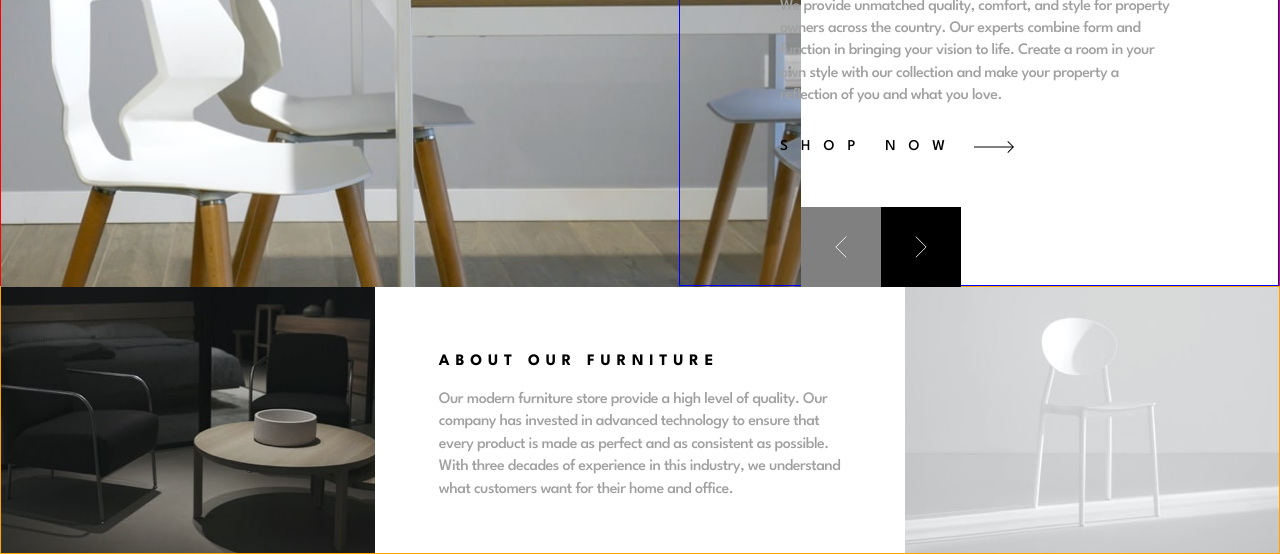
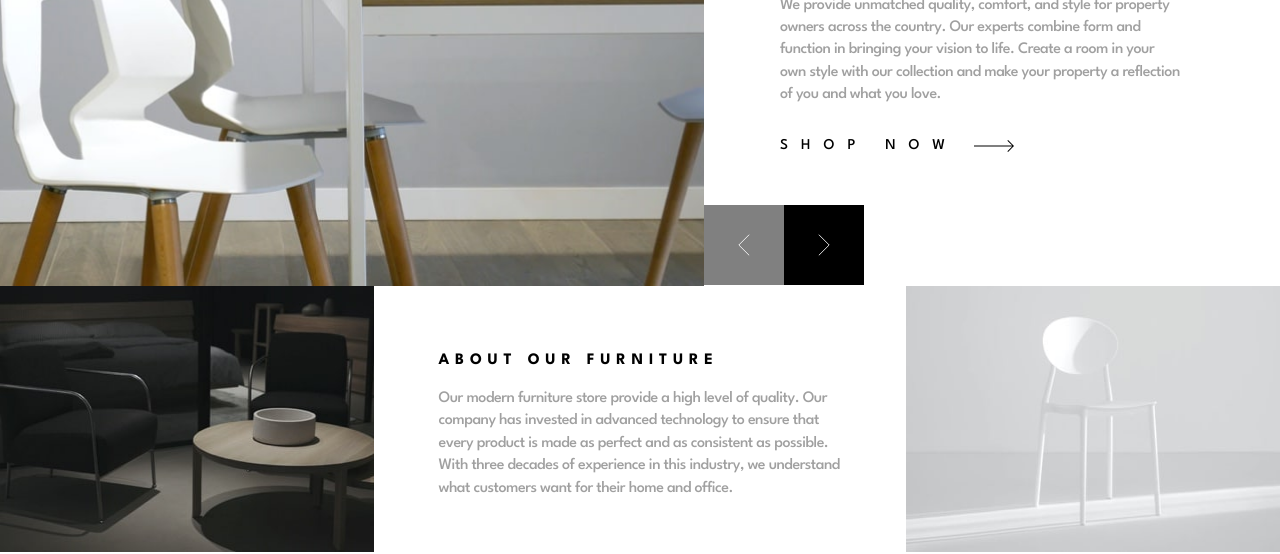
Before and after one commit to GeraASM/room, a website: page index.html in a window 1280 px wide. Shown: the part 249-803 px from the top of the page. Drawn offline with Linux system fonts and the light colour scheme.

Commit message:
fix some details

```diff
--- a/sass/_about.scss
+++ b/sass/_about.scss
@@ -1,6 +1,5 @@
 .main {
     min-height: auto;
-    border: 1px solid orange;
 }
 
 .about {
--- a/sass/_header.scss
+++ b/sass/_header.scss
@@ -2,7 +2,6 @@
 .room {
     width: 100%;
     height: auto;
-    border: 1px solid red;
     position: relative;
     padding: 48px 24px 0px;
     @media screen and (min-width: 768px) {
@@ -126,9 +125,12 @@
         height: 360px;
         position: absolute;
         top: 0; left: 0;
-
+        transition: width 0.5s ease;
         @media screen and (min-width: 1024px) {
-            width: 800px; height: 535px;
+            width: 50%; height: 535px;
+        }
+        @media screen and (min-width: 1200px) {
+            width: 55%;
         }
     }
 
@@ -143,7 +145,7 @@
             width: 160px; height: 80px;
         }
         @media screen and (min-width: 1024px) {
-            transform: translateX(100%);
+            transform: translate(100%, -1px);
         }
     }
 
@@ -183,7 +185,6 @@
         padding: 64px 0;
         position: relative;
         margin-top: 300px;
-        border: 1px solid blue;
         @media screen and (min-width: 1024px) {
             margin-top: 0;
             padding: 64px 100px;
```
Also changed, not shown: styles/style.css, 1 other file.
